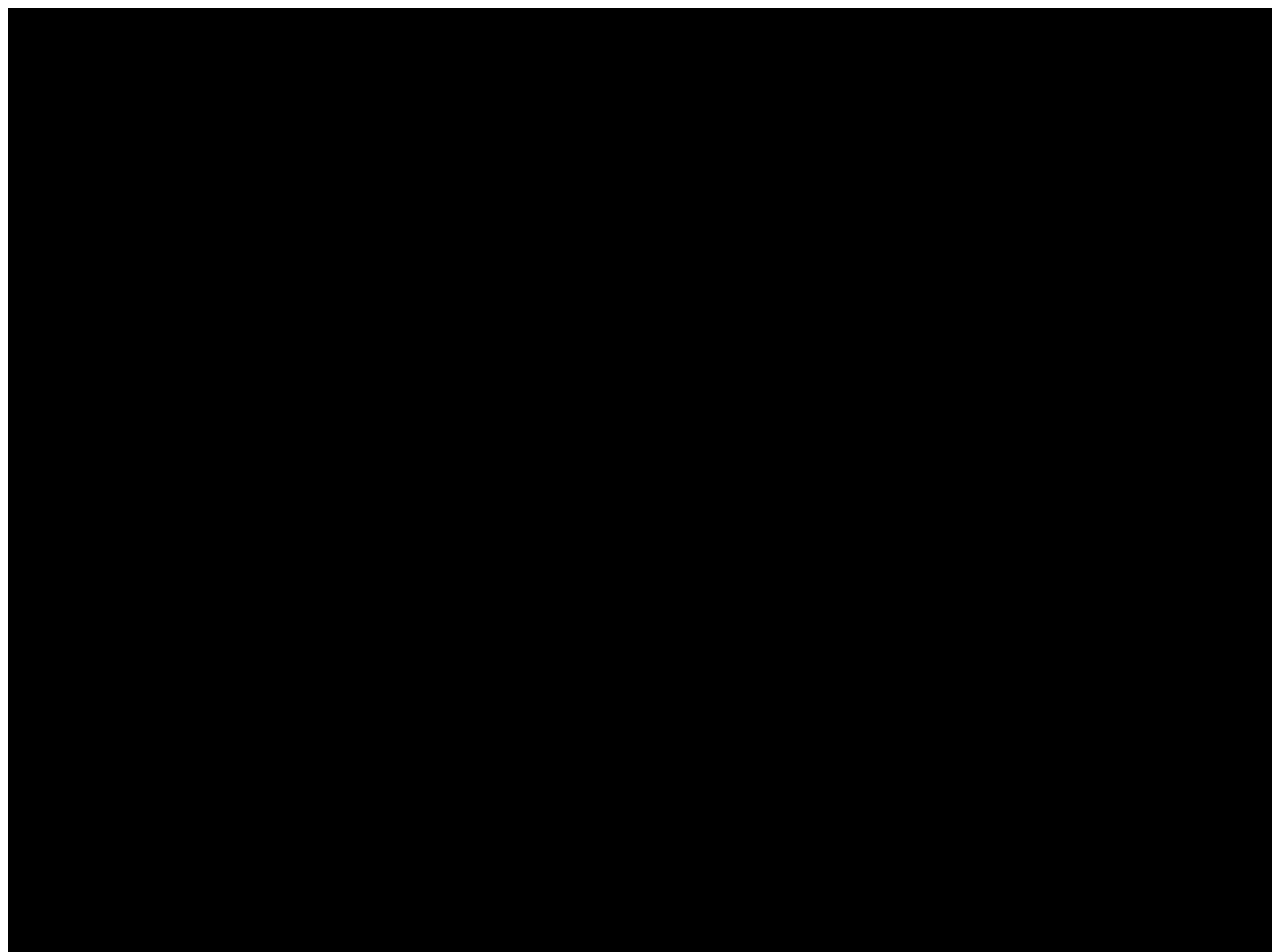
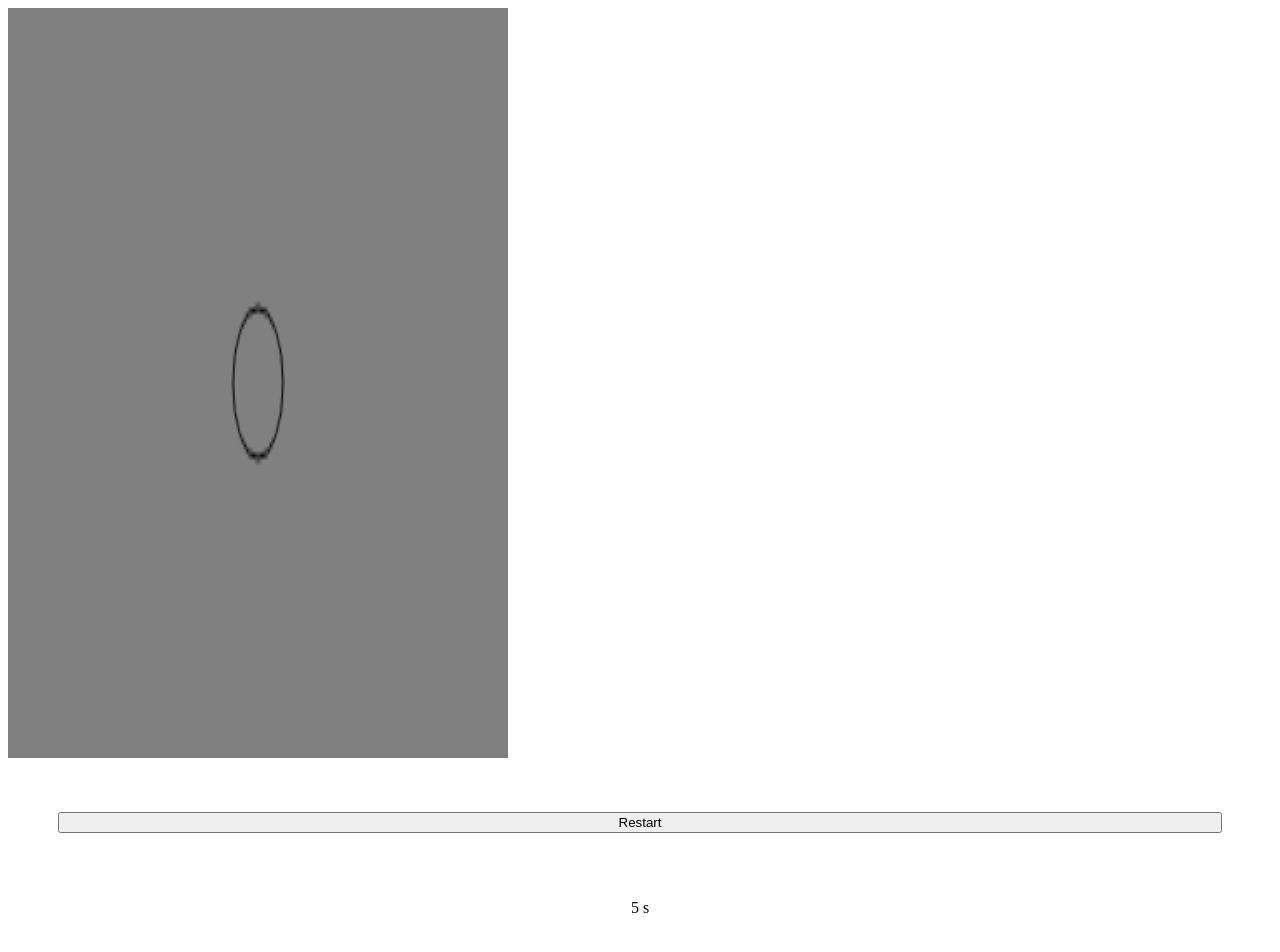
Before and after one commit to BouinY/Pong, a plain HTML site: page index.html in a window 1280 px wide. Shown: the top 952 px of the page. Drawn offline with Linux system fonts and the light colour scheme.

Commit message:
Score Finished and Ball in progress

```diff
--- a/index.html
+++ b/index.html
@@ -11,14 +11,14 @@
 
 <body>
     <main>
-        <canvas >
+        <canvas id="canvasPong">
 
         </canvas>
     </main>
 
     <section id="scoreSection">
         <button id="buttonReset">Restart</button>
-        <p>0s</p>
+        <p id="textScoreCount">0s</p>
     </section>
 
 </body>
--- a/scripts/script.js
+++ b/scripts/script.js
@@ -0,0 +1,32 @@
+const buttonReset = document.getElementById("buttonReset");
+let textScoreCount = document.getElementById("textScoreCount");
+let canvasPong = document.getElementById("canvasPong");
+
+let ball = canvasPong.getContext("2d");
+
+let secondes = 0;
+setInterval(timeIncrease,1000);
+
+buttonReset.addEventListener( 'click', () => {
+    reset();
+} )
+
+function timeIncrease() {
+    secondes++;
+    textScoreCount.textContent = secondes + " s";
+    console.log(secondes);
+}
+
+function reset() {
+    secondes = 0;
+    textScoreCount.textContent = secondes + " s";
+}
+
+function drawBall() {
+    ball.beginPath();
+    ball.arc(canvasPong.width/2, canvasPong.width/4, 15, 0, 2 * Math.PI);
+    ball.stroke();
+
+}
+
+drawBall();
--- a/styles/styles.css
+++ b/styles/styles.css
@@ -1,7 +1,8 @@
 canvas{
-    background-color: black;
+    background-color: gray;
     aspect-ratio: 2/3;
     width: 100%;
+    max-width: 500px;
 }
 
 section {
```
